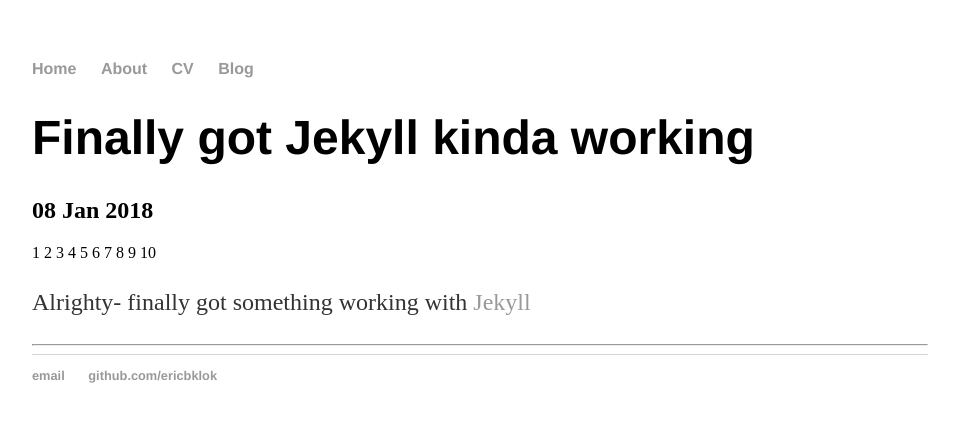
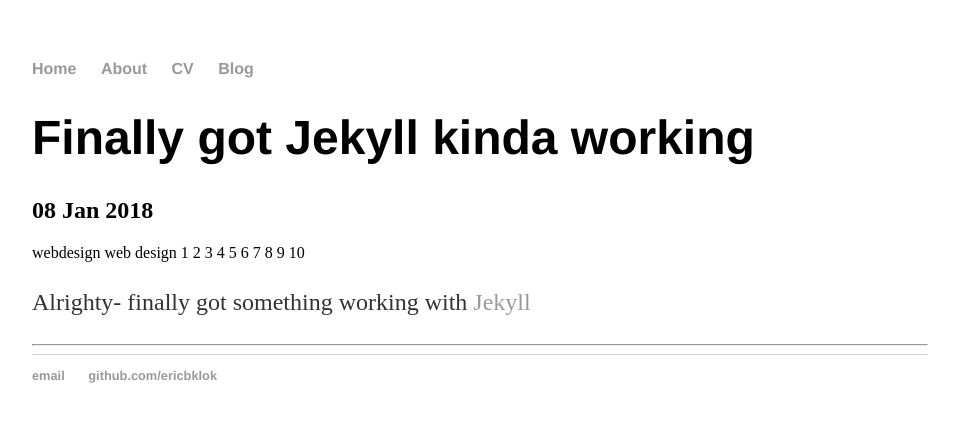
Before and after one commit to ericbklok/ericbklok.github.io, a Jekyll site: the page built from _posts/2018-01-08-Wake up Jekyll.md, in a window 1280 px wide. Shown: the top 422 px of the page, without its empty margins (160-1119 px from the left). Built offline with Jekyll 4.4.1, drawn with Linux system fonts in a browser that asks for light colours; comment, search, counter and statistics services are not loaded.

Commit message:
Update post.html

```diff
--- a/_layouts/post.html
+++ b/_layouts/post.html
@@ -12,13 +12,13 @@ notes: active
 			</info></h2>
 
 			<div class="test">
-			{{ tags }}
+			{{ page.tags }}
 			{{ date }}
 			{% for tag in tags %}
 				<a href="#{{ tag | slugify }}"> {{ tag }} </a>
 			{% endfor %}
 
-			{% for tag in tags %}
+			{% for tag in page.tags %}
 				{{ tag }}
 			{% endfor %}
 
```
